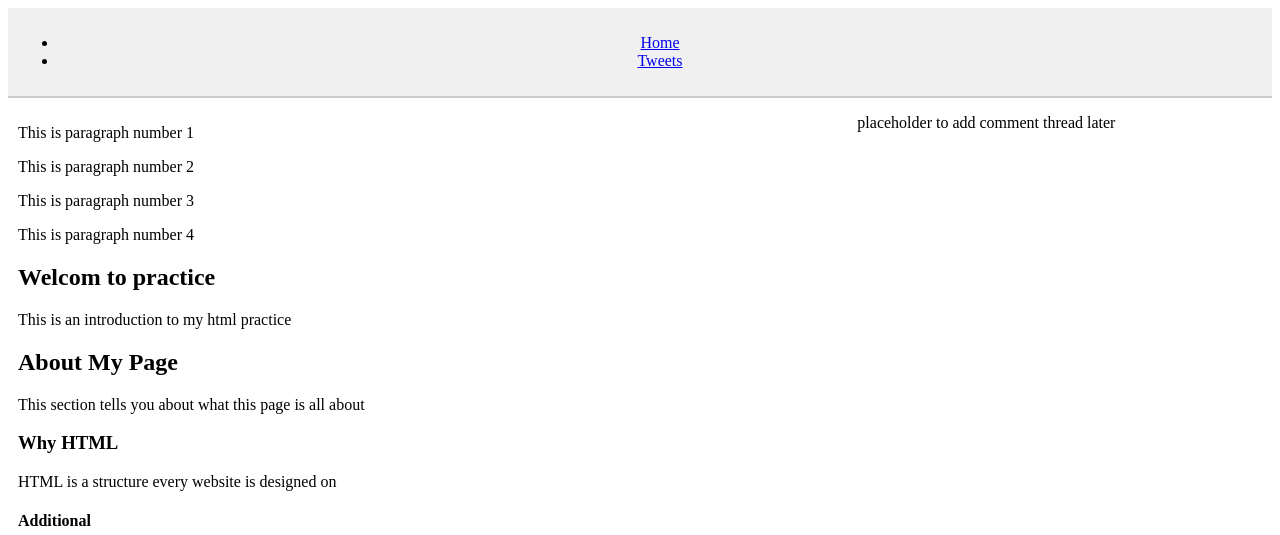
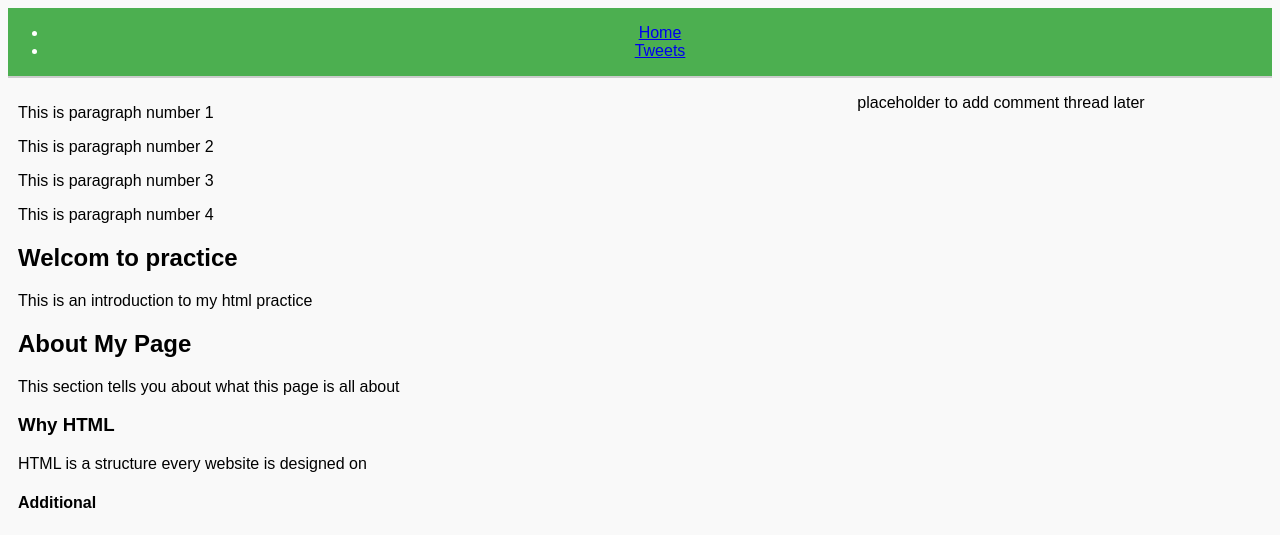
Before and after one commit to Nanvemma/My_First_Portfolio, a plain HTML site: page css_basic/index.html in a window 1280 px wide. Shown: the top 535 px of the page. Drawn offline with Linux system fonts and the light colour scheme.

Commit message:
new styling added to stylesheet

```diff
--- a/css_basic/styles.css
+++ b/css_basic/styles.css
@@ -2,6 +2,9 @@
 body {
     display: flex;
     flex-direction: column;
+    font-family: Arial, Helvetica, sans-serif;
+    background-color: #f9f9f9;
+
 }
 
 main {
@@ -22,7 +25,8 @@ aside {
 }
 
 header, footer {
-    background-color: #f0f0f0;
+    background-color: #4CAF50;
+    color: white; /
     padding: 10px;
     text-align: center;
 }
```
